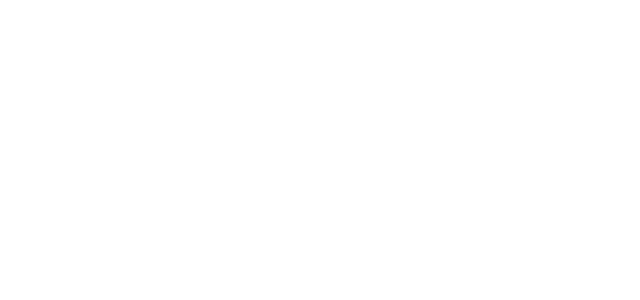
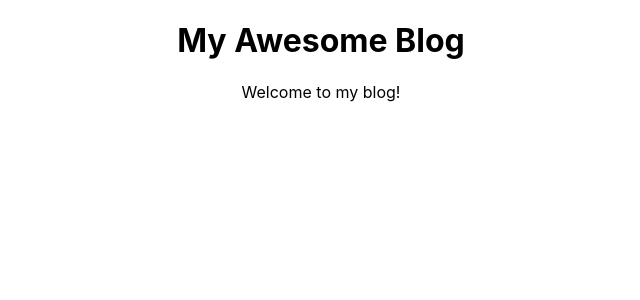
Before and after one commit to sherelynn-baguioso/react, a React (Create React App) app in the folder my-blog/: page / in a window 1280 px wide. Shown: the top 300 px of the page, without its empty margins (319-959 px from the left). Built offline with nearby package versions, Linux system fonts and the light colour scheme.

Commit message:
add initial body to home page

```diff
--- a/my-blog/src/App.js
+++ b/my-blog/src/App.js
@@ -4,6 +4,8 @@
 function App() {
   return (
     <div className="App">
+      <h1>My Awesome Blog</h1>
+      <div id="page-body">Welcome to my blog!</div>
     </div>
   )
 }
```
